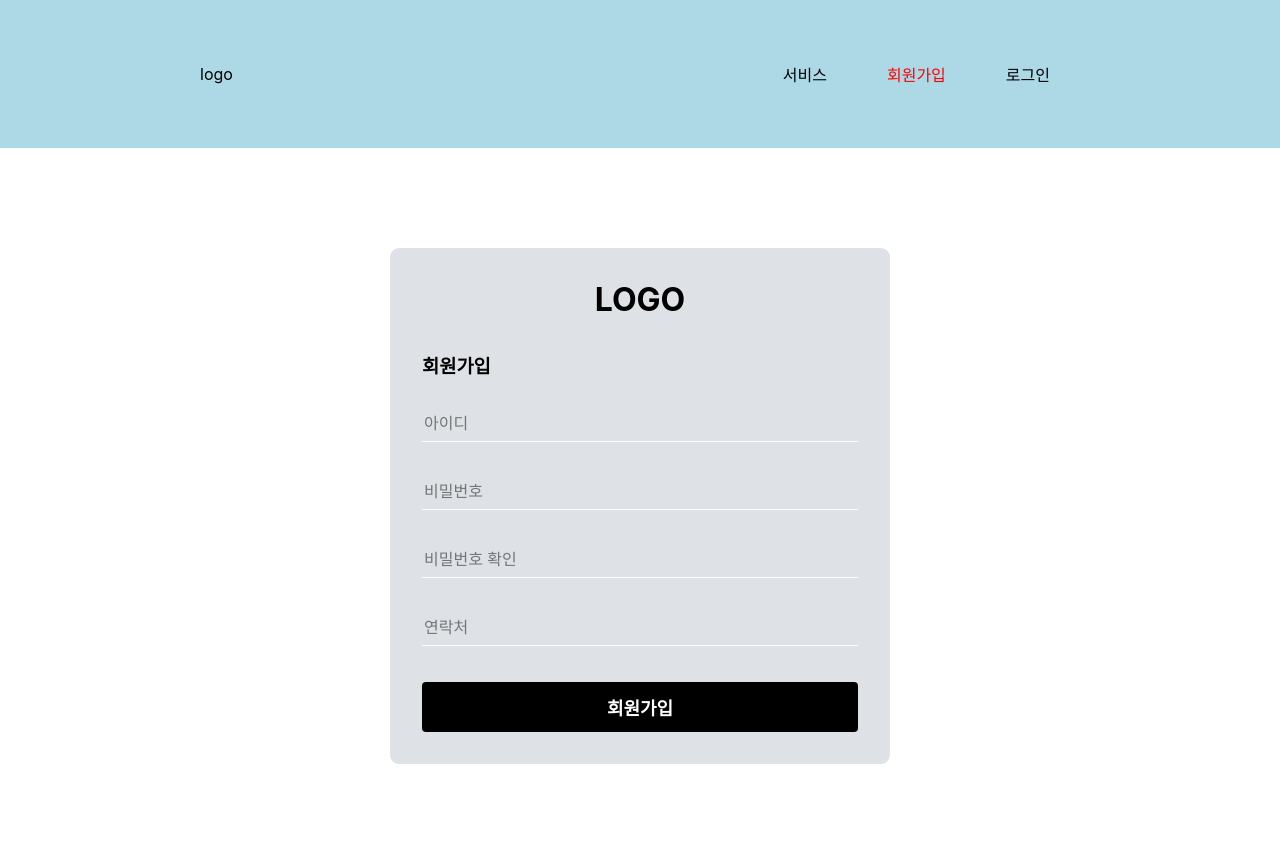
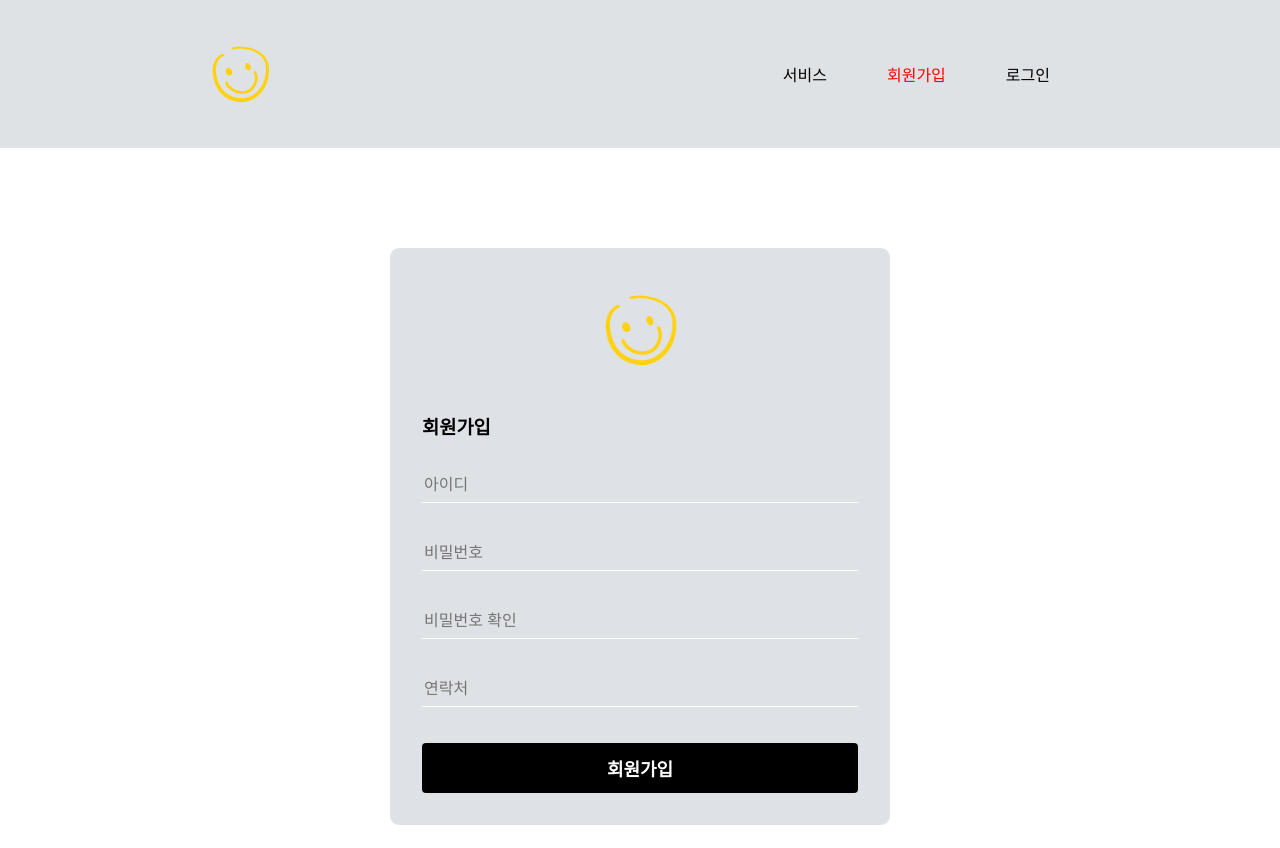
Before and after one commit to MoonSsunny/mission, a React (Create React App) app: page /sign-up in a window 1280 px wide. Built offline with nearby package versions, Linux system fonts and the light colour scheme.

Commit message:
유효성검사 회원가입 blur이벤트 발생

```diff
--- a/src/App.js
+++ b/src/App.js
@@ -1,4 +1,4 @@
-import styles from './app.module.css';
+import styled from 'styled-components';
 import {
   BrowserRouter as Router,
   Switch,
@@ -10,8 +10,70 @@ import LoginPage from './components/login_page/login_page';
 import RegisterPage from './components/register_page/register_page';
 import ServicePage from './components/service_page/service_page';
 import Navigation from './components/layout/navigation';
+import { GoThreeBars } from 'react-icons/go';
+import { useState } from 'react';
+
+const StyledNavbar = styled.nav`
+  background-color: #dee2e5;
+  display: flex;
+  position: relative;
+  justify-content: space-between;
+  align-items: center;
+  padding: 0 200px;
+  @media screen and (max-width: 768px) {
+    padding: 0 30px;
+    flex-direction: column;
+    align-items: center;
+    text-align: center;
+  }
+  .logo {
+    width: 80px;
+    @media screen and (max-width: 768px) {
+      position: absolute;
+      top: 10px;
+      left: 20px;
+    }
+  }
+`;
+
+const StyledMenuItem = styled.ul`
+  cursor: pointer;
+  display: flex;
+  justify-content: center;
+  align-items: center;
+  @media screen and (max-width: 768px) {
+    display: block;
+    margin-top: 100px;
+  }
+`;
+
+const StyledMenuList = styled.li`
+  list-style: none;
+  margin: 30px;
+  @media screen and (max-width: 768px) {
+    padding: 0;
+    display: ${(props) => (props.menuDisplay === false ? 'none' : 'block')};
+  }
+`;
+
+// useState로 상태를 업데이트 해서 상태에 따라 display값을 보여주도록 한다
+
+const StyledHambuerMenu = styled.div`
+  font-size: 50px;
+  display: none;
+  cursor: pointer;
+  @media screen and (max-width: 768px) {
+    display: block;
+    position: absolute;
+    top: 20px;
+    right: 20px;
+  }
+`;
+
 function App() {
   const pathName = useLocation().pathname;
+  const [menuDisplay, setMenuDisplay] = useState(false);
+
   const menus = [
     { name: '서비스', path: '/', id: 'service' },
     { name: '회원가입', path: '/sign-up', id: 'register' },
@@ -21,24 +83,30 @@ function App() {
   return (
     <>
       <Router>
-        <nav className={styles.navigation}>
-          <div>logo</div>
-          <ul className={styles.menuItem}>
+        <StyledNavbar>
+          <img src="/img/logo.png" alt="service img" className="logo" />
+          <StyledMenuItem>
             {menus.map((menu) => {
               return (
-                <li>
+                <StyledMenuList menuDisplay={menuDisplay}>
                   <Link to={menu.path} key={menu.id}>
                     <Navigation
                       menu={menu}
                       isActive={pathName === menu.path ? true : false}
                     />
                   </Link>
-                </li>
+                </StyledMenuList>
               );
             })}
-          </ul>
-        </nav>
-
+          </StyledMenuItem>
+          <StyledHambuerMenu
+            onClick={() => {
+              setMenuDisplay(!menuDisplay);
+            }}
+          >
+            <GoThreeBars />
+          </StyledHambuerMenu>
+        </StyledNavbar>
         <Switch>
           <Route path="/sign-up" component={RegisterPage} />
           <Route path="/login" component={LoginPage} />
--- a/src/app.module.css
+++ b/src/app.module.css
@@ -1,23 +1,3 @@
-.navigation {
-  background-color: lightblue;
-  display: flex;
-  justify-content: space-between;
-  align-items: center;
-  padding: 0 200px;
-}
-
-.menuItem {
-  cursor: pointer;
-  display: flex;
-  justify-content: center;
-  align-items: center;
-}
-
-.menuItem li {
-  list-style: none;
-  margin: 30px;
-}
-
 .active {
   color: red;
 }
--- a/src/components/common/button.jsx
+++ b/src/components/common/button.jsx
@@ -24,5 +24,6 @@ const StyleButton = styled.button`
 `;
 
 const Button = (props) => <StyleButton {...props} />;
-
+// 버튼 컴포넌트를 이용해서 다양한 곳에서 버튼 재사용하도록 한다
+// props를 통해서 스타일을 제어한다
 export default Button;
--- a/src/components/layout/form.jsx
+++ b/src/components/layout/form.jsx
@@ -1,11 +1,16 @@
-import React, { useState } from 'react';
-import styled from 'styled-components';
+import React, { useRef, useState } from 'react';
+import styled, { css } from 'styled-components';
 import Button from '../common/button';
+import axios from 'axios';
 
 const FormBlock = styled.div`
   h3 {
     margin: 0;
     margin-bottom: 1rem;
+  }
+  .userId {
+    border-bottom: ${(props) =>
+      props.checkId === false ? '1px solid red' : '1px solid  block'};
   }
 `;
 const StyledInput = styled.input`
@@ -22,9 +27,12 @@ const StyledInput = styled.input`
 const Form = ({ type }) => {
   const [userId, setUserId] = useState('');
   const [userPassword, setUserPassword] = useState('');
+  const [checkId, setCheckId] = useState(true);
   const [checkPassword, setCheckPassword] = useState('');
   const [userEmail, setUserEmail] = useState(false);
   const [userNumber, setUserNumber] = useState('');
+  const userIdInputRef = useRef();
+  const userPwInputRef = useRef();
 
   const formName = {
     login: '로그인',
@@ -34,21 +42,27 @@ const Form = ({ type }) => {
 
   //   회원등록 api호출
   const createUserApi = async (user) => {
-    const response = await fetch('http://106.10.53.116:8099/sign-up', {
-      method: 'POST',
-      body: JSON.stringify(user),
+    const response = await axios
+      .post('http://106.10.53.116:8099/sign-up', {
+        user,
         headers: {
           'Content-Type': 'application/json',
         },
+      })
+      .then((response) => {
+        return response.data;
+      })
+      .catch((error) => {
+        console.log(error);
       });
-    return await response.json();
+    return response;
   };
 
   const handleSubmit = async (e) => {
     e.preventDefault();
     if (userEmail === false) {
       alert('이메일 형식을 확인해 주세요');
-      return;
+      return userIdInputRef.current.focus();
     }
     if (userPassword !== checkPassword) {
       alert('비밀번호가 같지 않습니다');
@@ -68,8 +82,8 @@ const Form = ({ type }) => {
       if (response) {
         alert('회원가입성공');
         window.location.href = '/';
+        console.log(response);
       }
-      console.log(response);
     } catch (err) {
       console.error(err);
     }
@@ -77,14 +91,20 @@ const Form = ({ type }) => {
 
   //로그인 api호출
   const UserApi = async (user) => {
-    const response = await fetch('http://106.10.53.116:8099/login', {
-      method: 'POST',
-      body: JSON.stringify(user),
+    const response = await axios
+      .post('http://106.10.53.116:8099/login', {
+        user,
         headers: {
           'Content-Type': 'application/json',
         },
+      })
+      .then((response) => {
+        return response.data;
+      })
+      .catch((error) => {
+        console.log(error);
       });
-    return await response.json();
+    return response;
   };
 
   const handleLoginSubmit = async (e) => {
@@ -106,31 +126,46 @@ const Form = ({ type }) => {
     }
   };
 
-  //   이메일 정규식 검사
+  //   이메일 정규식 검사를 통해 이메일의 유효성이 맞는지 확인한다
   const isEmail = (email) => {
-    var regExp = /^[0-9a-zA-Z]([-_\.]?[0-9a-zA-Z])*@[0-9a-zA-Z]([-_\.]?[0-9a-zA-Z])*\.[a-zA-Z]{2,3}$/i;
+    const regExp = /^[0-9a-zA-Z]([-_\.]?[0-9a-zA-Z])*@[0-9a-zA-Z]([-_\.]?[0-9a-zA-Z])*\.[a-zA-Z]{2,3}$/i;
 
     return regExp.test(email);
   };
 
+  // focus blur 될때 event 발생
+
+  const handleBlur = () => {
+    if (userEmail === true) {
+      setCheckId(true);
+    } else {
+      setCheckId(false);
+    }
+  };
+
   return (
-    <FormBlock>
+    <FormBlock checkId={checkId}>
       <h3>{text}</h3>
       <form onSubmit={type === 'register' ? handleSubmit : handleLoginSubmit}>
+        {/* 회원가입일때 handleSubmit api호출 , 로그인일때 handleLoginSubmit api호출 */}
         <StyledInput
           name="username"
+          className="userId"
           placeholder="아이디"
           value={userId}
+          ref={userIdInputRef}
           onChange={(e) => {
             setUserId(e.target.value);
             setUserEmail(isEmail(e.target.value));
           }}
+          onBlur={handleBlur}
         />
         <StyledInput
           name="password"
           type="password"
           placeholder="비밀번호"
           value={userPassword}
+          ref={userPwInputRef}
           onChange={(e) => setUserPassword(e.target.value)}
         />
 
@@ -158,5 +193,6 @@ const Form = ({ type }) => {
     </FormBlock>
   );
 };
+// form 컴포넌트를 만들어서 회원가입, 로그인 폼을 재사용하도록 한다
 
 export default Form;
--- a/src/components/layout/template.jsx
+++ b/src/components/layout/template.jsx
@@ -2,19 +2,16 @@ import React from 'react';
 import styled from 'styled-components';
 
 const TemplateBlock = styled.div`
-  display: flex;
-  justify-content: center;
-  align-items: center;
-  right: 0;
-  width: 100%;
   height: 500px;
-  margin: 100px 0;
+  margin: 100px;
 `;
 
 const MainBox = styled.div`
   .logo {
     display: block;
     padding-bottom: 2rem;
+    width: 100px;
+    margin: 0 auto;
     text-align: center;
     font-weight: bold;
     letter-space: 2px;
@@ -25,13 +22,16 @@ const MainBox = styled.div`
   width: 500px;
   padding: 2rem;
   border-radius: 9px;
+  @media screen and (max-width: 768px) {
+    width: 100%;
+  }
 `;
 
 const Template = ({ children }) => {
   return (
     <TemplateBlock>
       <MainBox>
-        <div className="logo">LOGO</div>
+        <img src="/img/logo.png" alt="" className="logo" />
         {children}
       </MainBox>
     </TemplateBlock>
```
Also changed, not shown: package.json (+8 -0 lines), src/components/service_page/service_mypage.jsx (added, +7 -0 lines), public/img/logo.png (added), src/modules/auth.js (added), 1 other file (tests, documents, lock files or other folders). Lines whose indentation alone changed are shown as unchanged.
